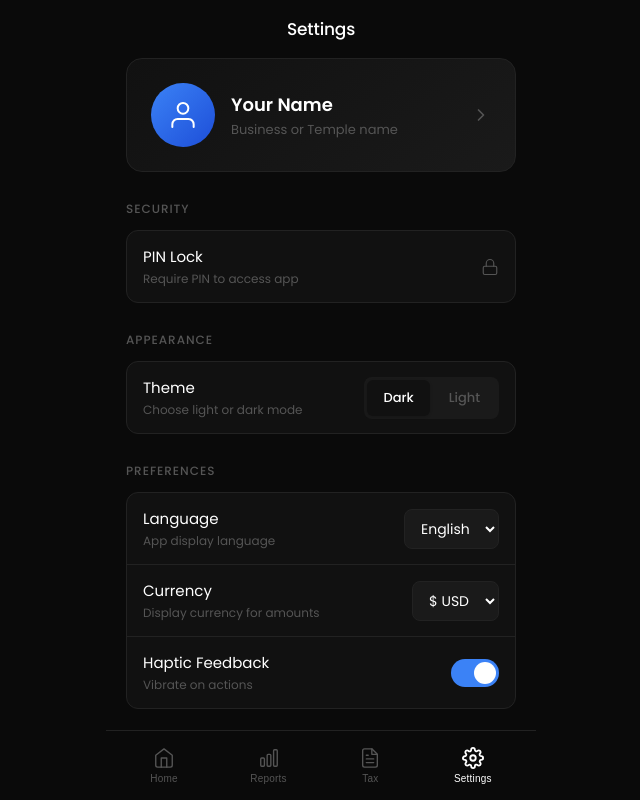
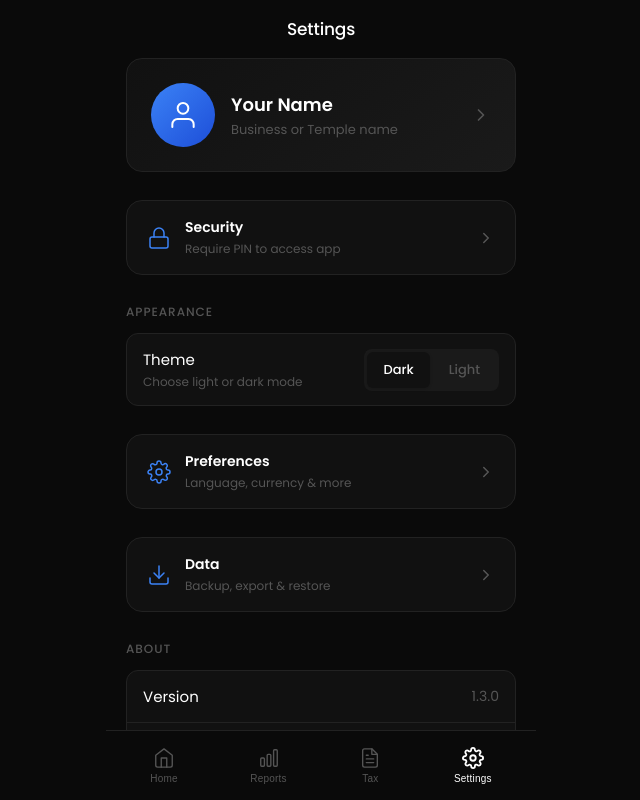
Before and after one commit to Unwindmeinstead/Namaste, a React (Vite) app: page / in a window 1280 px wide. Both pictures are taken after a click on the button 812 px from the left and 38 px from the top of the page. Shown: the top 800 px of the page, without its empty margins (319-959 px from the left). Built offline with nearby package versions, Linux system fonts and the light colour scheme.

Commit message:
Make Security, Preferences, and Data sections collapsible in Settings

```diff
--- a/src/index.css
+++ b/src/index.css
@@ -1104,6 +1104,97 @@ html, body, #root {
   margin-bottom: 28px;
 }
 
+/* Collapsible Settings Sections */
+.collapsible-section {
+  background: var(--bg-card);
+  border: 1px solid var(--border);
+  border-radius: var(--radius-lg);
+  overflow: hidden;
+}
+
+.collapsible-section .settings-group {
+  border: none;
+  border-radius: 0;
+}
+
+.section-header-toggle {
+  display: flex;
+  align-items: center;
+  justify-content: space-between;
+  width: 100%;
+  padding: 16px 20px;
+  background: transparent;
+  border: none;
+  cursor: pointer;
+  transition: background 0.2s;
+  text-align: left;
+  font-family: inherit;
+  color: inherit;
+}
+
+.section-header-toggle:hover {
+  background: var(--bg-tertiary);
+}
+
+.section-header-info {
+  display: flex;
+  align-items: center;
+  gap: 14px;
+}
+
+.section-header-icon {
+  width: 24px;
+  height: 24px;
+  color: var(--accent);
+  flex-shrink: 0;
+}
+
+.section-header-info > div {
+  display: flex;
+  flex-direction: column;
+  gap: 2px;
+}
+
+.section-header-toggle .settings-title {
+  margin-bottom: 0;
+  font-size: 14px;
+  font-weight: 600;
+  color: var(--text-primary);
+  text-transform: none;
+  letter-spacing: 0;
+}
+
+.section-header-desc {
+  font-size: 12px;
+  color: var(--text-muted);
+}
+
+.section-toggle-icon {
+  width: 18px;
+  height: 18px;
+  color: var(--text-muted);
+  transition: transform 0.3s ease;
+  flex-shrink: 0;
+}
+
+.section-toggle-icon.expanded {
+  transform: rotate(90deg);
+}
+
+.section-collapse {
+  max-height: 0;
+  overflow: hidden;
+  transition: max-height 0.3s ease;
+}
+
+.section-collapse.expanded {
+  max-height: 1000px;
+}
+
+.section-collapse .settings-group {
+  border-top: 1px solid var(--border);
+}
+
 .settings-title {
   font-size: 12px;
   font-weight: 500;
--- a/src/pages/SettingsPage.jsx
+++ b/src/pages/SettingsPage.jsx
@@ -28,6 +28,9 @@ export function SettingsPage({ settings, updateSetting, onClearData, onBackup, e
   const lang = settings.language || 'en'
   const [showSaved, setShowSaved] = useState(false)
   const [profileExpanded, setProfileExpanded] = useState(false)
+  const [securityExpanded, setSecurityExpanded] = useState(false)
+  const [preferencesExpanded, setPreferencesExpanded] = useState(false)
+  const [dataExpanded, setDataExpanded] = useState(false)
   const [pinMode, setPinMode] = useState(null) // 'setup', 'change', 'verify-remove', 'verify-change'
   const [hasPin, setHasPin] = useState(() => !!localStorage.getItem('guruji_pin'))
   const [toast, setToast] = useState('')
@@ -260,9 +263,22 @@ export function SettingsPage({ settings, updateSetting, onClearData, onBackup, e
       </section>
 
       {/* Security Section */}
-      <section className="settings-section">
+      <section className="settings-section collapsible-section">
+        <button
+          className={`section-header-toggle ${securityExpanded ? 'expanded' : ''}`}
+          onClick={() => setSecurityExpanded(!securityExpanded)}
+        >
+          <div className="section-header-info">
+            <LockIcon className="section-header-icon" />
+            <div>
               <h3 className="settings-title">{t('security', lang)}</h3>
+              <span className="section-header-desc">{hasPin ? t('pinEnabled', lang) : t('pinLockDesc', lang)}</span>
+            </div>
+          </div>
+          <ChevronRightIcon className={`section-toggle-icon ${securityExpanded ? 'expanded' : ''}`} />
+        </button>
 
+        <div className={`section-collapse ${securityExpanded ? 'expanded' : ''}`}>
           <div className="settings-group">
             {!hasPin ? (
               <button className="setting-item clickable" onClick={handleEnablePin}>
@@ -301,6 +317,7 @@ export function SettingsPage({ settings, updateSetting, onClearData, onBackup, e
               </>
             )}
           </div>
+        </div>
       </section>
 
       {/* Appearance Section */}
@@ -331,9 +348,26 @@ export function SettingsPage({ settings, updateSetting, onClearData, onBackup, e
         </div>
       </section>
 
-      <section className="settings-section">
+      {/* Preferences Section */}
+      <section className="settings-section collapsible-section">
+        <button
+          className={`section-header-toggle ${preferencesExpanded ? 'expanded' : ''}`}
+          onClick={() => setPreferencesExpanded(!preferencesExpanded)}
+        >
+          <div className="section-header-info">
+            <svg className="section-header-icon" viewBox="0 0 24 24" fill="none" stroke="currentColor" strokeWidth="1.5" strokeLinecap="round" strokeLinejoin="round">
+              <circle cx="12" cy="12" r="3"/>
+              <path d="M19.4 15a1.65 1.65 0 00.33 1.82l.06.06a2 2 0 010 2.83 2 2 0 01-2.83 0l-.06-.06a1.65 1.65 0 00-1.82-.33 1.65 1.65 0 00-1 1.51V21a2 2 0 01-2 2 2 2 0 01-2-2v-.09A1.65 1.65 0 009 19.4a1.65 1.65 0 00-1.82.33l-.06.06a2 2 0 01-2.83 0 2 2 0 010-2.83l.06-.06a1.65 1.65 0 00.33-1.82 1.65 1.65 0 00-1.51-1H3a2 2 0 01-2-2 2 2 0 012-2h.09A1.65 1.65 0 004.6 9a1.65 1.65 0 00-.33-1.82l-.06-.06a2 2 0 010-2.83 2 2 0 012.83 0l.06.06a1.65 1.65 0 001.82.33H9a1.65 1.65 0 001-1.51V3a2 2 0 012-2 2 2 0 012 2v.09a1.65 1.65 0 001 1.51 1.65 1.65 0 001.82-.33l.06-.06a2 2 0 012.83 0 2 2 0 010 2.83l-.06.06a1.65 1.65 0 00-.33 1.82V9a1.65 1.65 0 001.51 1H21a2 2 0 012 2 2 2 0 01-2 2h-.09a1.65 1.65 0 00-1.51 1z"/>
+            </svg>
+            <div>
               <h3 className="settings-title">{t('preferences', lang)}</h3>
+              <span className="section-header-desc">{t('languageCurrencySettings', lang)}</span>
+            </div>
+          </div>
+          <ChevronRightIcon className={`section-toggle-icon ${preferencesExpanded ? 'expanded' : ''}`} />
+        </button>
 
+        <div className={`section-collapse ${preferencesExpanded ? 'expanded' : ''}`}>
           <div className="settings-group">
             <div className="setting-item">
               <div className="setting-info">
@@ -382,11 +416,26 @@ export function SettingsPage({ settings, updateSetting, onClearData, onBackup, e
               </label>
             </div>
           </div>
+        </div>
       </section>
 
-      <section className="settings-section">
+      {/* Data Section */}
+      <section className="settings-section collapsible-section">
+        <button
+          className={`section-header-toggle ${dataExpanded ? 'expanded' : ''}`}
+          onClick={() => setDataExpanded(!dataExpanded)}
+        >
+          <div className="section-header-info">
+            <DownloadIcon className="section-header-icon" />
+            <div>
               <h3 className="settings-title">{t('data', lang)}</h3>
+              <span className="section-header-desc">{t('backupExportSettings', lang)}</span>
+            </div>
+          </div>
+          <ChevronRightIcon className={`section-toggle-icon ${dataExpanded ? 'expanded' : ''}`} />
+        </button>
 
+        <div className={`section-collapse ${dataExpanded ? 'expanded' : ''}`}>
           <div className="settings-group">
             <button className="setting-item clickable cloud-backup" onClick={onBackup}>
               <div className="setting-info">
@@ -429,6 +478,7 @@ export function SettingsPage({ settings, updateSetting, onClearData, onBackup, e
               <TrashIcon className="setting-icon" />
             </button>
           </div>
+        </div>
       </section>
 
       <section className="settings-section">
--- a/src/utils/translations.js
+++ b/src/utils/translations.js
@@ -279,7 +279,9 @@ export const translations = {
     pinChanged: 'पिन सफलतापूर्वक परिवर्तन भयो',
     pinRemoved: 'पिन लक हटाइयो',
     cancel: 'रद्द गर्नुहोस्',
-    security: 'सुरक्षा'
+    security: 'सुरक्षा',
+    languageCurrencySettings: 'भाषा, मुद्रा र थप',
+    backupExportSettings: 'ब्याकअप, निर्यात र पुनर्स्थापना'
   },
 
   en: {
@@ -562,7 +564,9 @@ export const translations = {
     pinChanged: 'PIN changed successfully',
     pinRemoved: 'PIN lock removed',
     cancel: 'Cancel',
-    security: 'Security'
+    security: 'Security',
+    languageCurrencySettings: 'Language, currency & more',
+    backupExportSettings: 'Backup, export & restore'
   },
 
   hi: {
@@ -845,7 +849,9 @@ export const translations = {
     pinChanged: 'पिन सफलतापूर्वक बदला गया',
     pinRemoved: 'पिन लॉक हटाया गया',
     cancel: 'रद्द करें',
-    security: 'सुरक्षा'
+    security: 'सुरक्षा',
+    languageCurrencySettings: 'भाषा, मुद्रा और अधिक',
+    backupExportSettings: 'बैकअप, निर्यात और पुनर्स्थापना'
   }
 }
 
```
Lines whose indentation alone changed are shown as unchanged.
